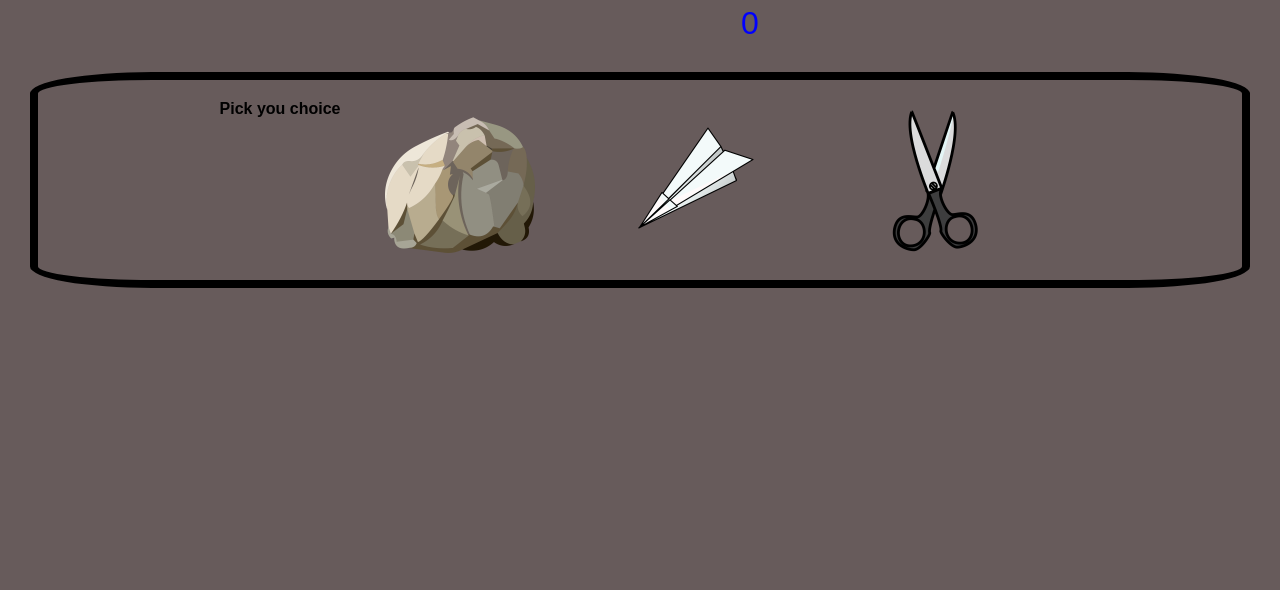
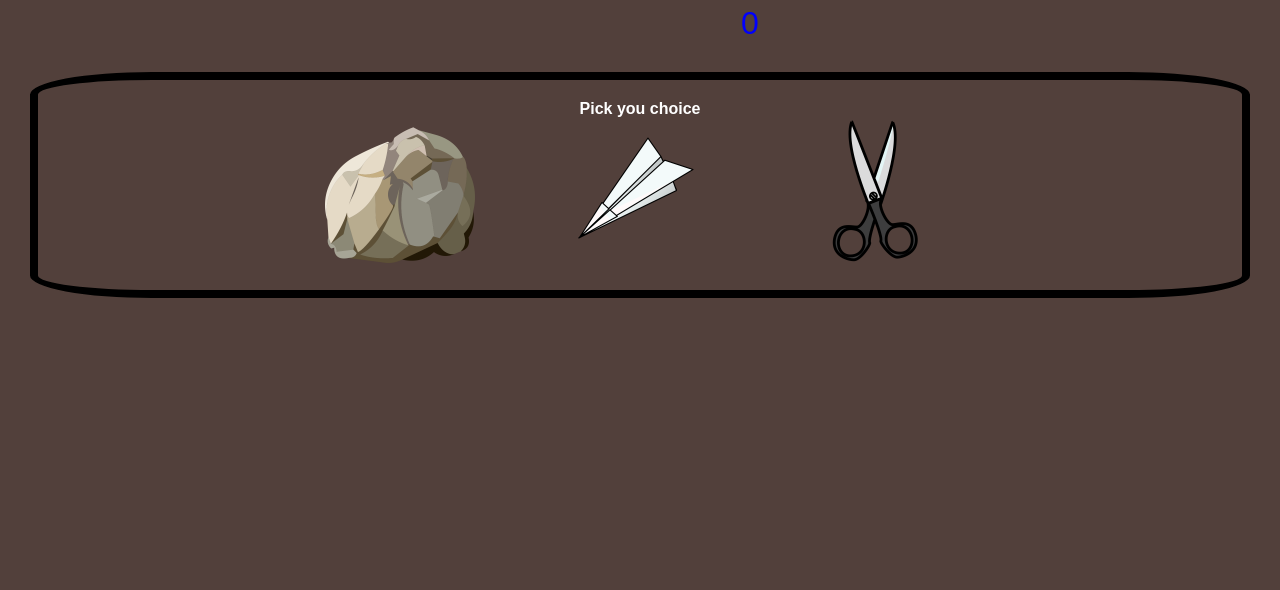
Before and after one commit to rmonzon14/RockPaperScissors, a plain HTML site: page game.html in a window 1280 px wide. Shown: the part 210-800 px from the top of the page. Drawn offline with Linux system fonts and the light colour scheme; a web font is replaced by a local one.

Commit message:
Change body background color

```diff
--- a/game.css
+++ b/game.css
@@ -19,7 +19,7 @@ header{
 }
 
 body{
-    background-color: rgb(103, 91, 91);
+    background-color: rgba(52, 31, 25, 0.852);
     font-family: sans-serif;
 }
 
@@ -41,6 +41,12 @@ body{
     color: blue;
 }
 
+.rock-paper-scissors h4{
+    text-align: center;
+    color: white;
+    position: absolute;
+}
+
 .rock-paper-scissors{
     margin: 30px;
     padding: 20px;
@@ -52,7 +58,7 @@ body{
 
 #options{
     width: 150px;
-    margin: 10px 45px 0;
+    margin: 20px 45px 0;
     transition: all 0.5s;
 }
 
```
